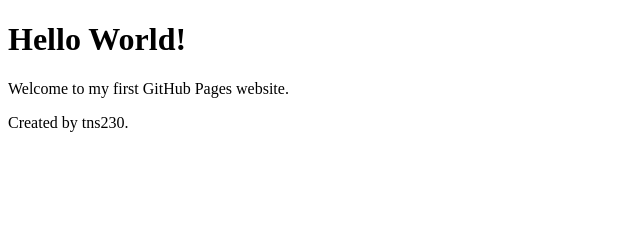
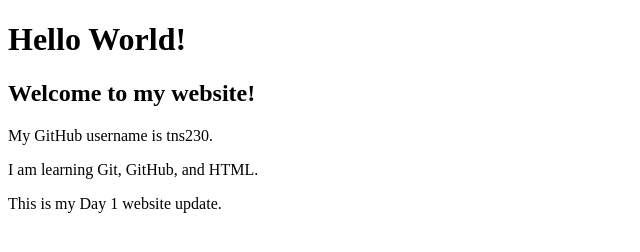
Before and after one commit to tns230/tns230.github.io, a plain HTML site: page index.html in a window 1280 px wide. Shown: the whole page, without its empty margins (0-640 px from the left). Drawn offline with Linux system fonts and the light colour scheme.

Commit message:
Day 1: update homepage greeting

```diff
--- a/index.html
+++ b/index.html
@@ -8,7 +8,10 @@
 </head>
 <body>
     <h1>Hello World!</h1>
-    <p>Welcome to my first GitHub Pages website.</p>
-    <p>Created by tns230.</p>
+    <h2>Welcome to my website!</h2>
+
+    <p>My GitHub username is tns230.</p>
+    <p>I am learning Git, GitHub, and HTML.</p>
+    <p>This is my Day 1 website update.</p>
 </body>
 </html>
```
